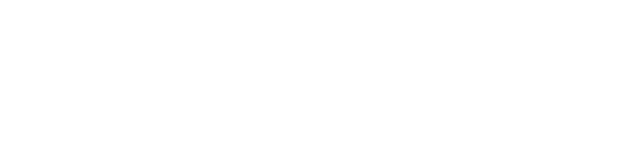
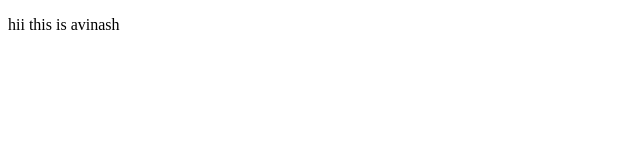
Before and after one commit to vidhivishwakarma/test_html, a plain HTML site: page index.html in a window 1280 px wide. Shown: the whole page, without its empty margins (0-640 px from the left). Drawn offline with Linux system fonts and the light colour scheme.

Commit message:
Improvement related to test

```diff
--- a/index.html
+++ b/index.html
@@ -9,7 +9,10 @@
 </head>
 
 <body>
+    <P>
+        hii this is avinash
 
+    </P>
 </body>
 
 </html>
```
